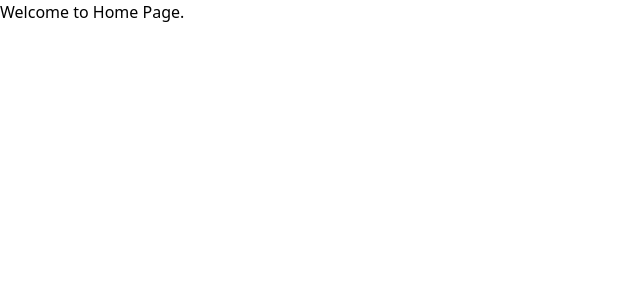
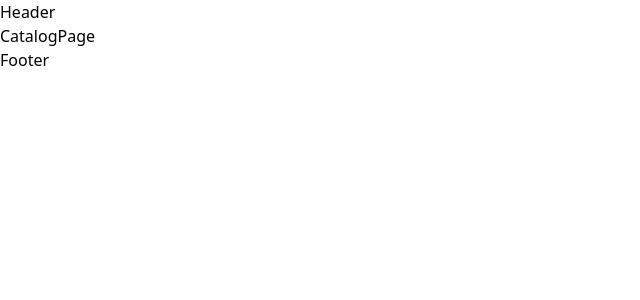
Before and after one commit to teamMarketP/frontend, a React (Vite) app: page /catalog in a window 1280 px wide. Shown: the top 300 px of the page, without its empty margins (0-640 px from the left). Built offline with nearby package versions, Linux system fonts and the light colour scheme.

Commit message:
feat: setup routing structure with MainLayout and lazy-loaded pages

```diff
--- a/src/components/App/App.tsx
+++ b/src/components/App/App.tsx
@@ -1,7 +1,24 @@
 import "./App.css";
+import { lazy } from "react";
+import { Routes, Route } from "react-router-dom";
+import MainLayout from "../Layout/MainLayout";
+import NotFoundPage from "../../pages/NotFound/NotFoundPage";
+
+const HomePage = lazy(() => import("../../pages/Home/HomePage"));
+const CatalogPage = lazy(() => import("../../pages/Catalog/CatalogPage"));
 
 function App() {
-  return <div>Welcome to Home Page.</div>;
+  return (
+    <div>
+      <Routes>
+        <Route path="/" element={<MainLayout />}>
+          <Route index element={<HomePage />} />
+          <Route path="/catalog" element={<CatalogPage />} />
+        </Route>
+        <Route path="*" element={<NotFoundPage />} />
+      </Routes>
+    </div>
+  );
 }
 
 export default App;
--- /dev/null
+++ b/src/components/App/Footer/Footer.tsx
@@ -0,0 +1,5 @@
+const Footer = () => {
+  return <footer>Footer</footer>;
+};
+
+export default Footer;
--- /dev/null
+++ b/src/components/App/Header/Header.tsx
@@ -0,0 +1,5 @@
+const Header = () => {
+  return <header>Header</header>;
+};
+
+export default Header;
--- a/src/components/Layout/MainLayout.tsx
+++ b/src/components/Layout/MainLayout.tsx
@@ -1,7 +1,20 @@
-// MainLayout — хедер, футер, навігація
+import { Outlet } from "react-router-dom";
+import Footer from "../App/Footer/Footer";
+import Header from "../App/Header/Header";
+import { Suspense } from "react";
 
 const MainLayout = () => {
-  return <div></div>;
+  return (
+    <>
+      <Header />
+      <main>
+        <Suspense fallback={<div>Loading...</div>}>
+          <Outlet />
+        </Suspense>
+      </main>
+      <Footer />
+    </>
+  );
 };
 
 export default MainLayout;
--- a/src/main.tsx
+++ b/src/main.tsx
@@ -4,13 +4,16 @@ import "./index.css";
 import App from "./components/App/App.tsx";
 import { Provider } from "react-redux";
 import { store } from "./store/store.ts";
+import { BrowserRouter } from "react-router-dom";
 
 const rootElement = document.getElementById("root")!;
 
 createRoot(rootElement).render(
   <StrictMode>
     <Provider store={store}>
-      <App />
+      <BrowserRouter>
+        <App />
+      </BrowserRouter>
     </Provider>
   </StrictMode>
 );
--- a/src/pages/Catalog/CatalogPage.tsx
+++ b/src/pages/Catalog/CatalogPage.tsx
@@ -0,0 +1,5 @@
+const CatalogPage = () => {
+  return <div>CatalogPage</div>;
+};
+
+export default CatalogPage;
--- a/src/pages/Home/HomePage.tsx
+++ b/src/pages/Home/HomePage.tsx
@@ -0,0 +1,5 @@
+const HomePage = () => {
+  return <div>HomePage</div>;
+};
+
+export default HomePage;
--- a/src/pages/NotFound/NotFoundPage.tsx
+++ b/src/pages/NotFound/NotFoundPage.tsx
@@ -0,0 +1,5 @@
+const NotFoundPage = () => {
+  return <div>NotFoundPage</div>;
+};
+
+export default NotFoundPage;
```
